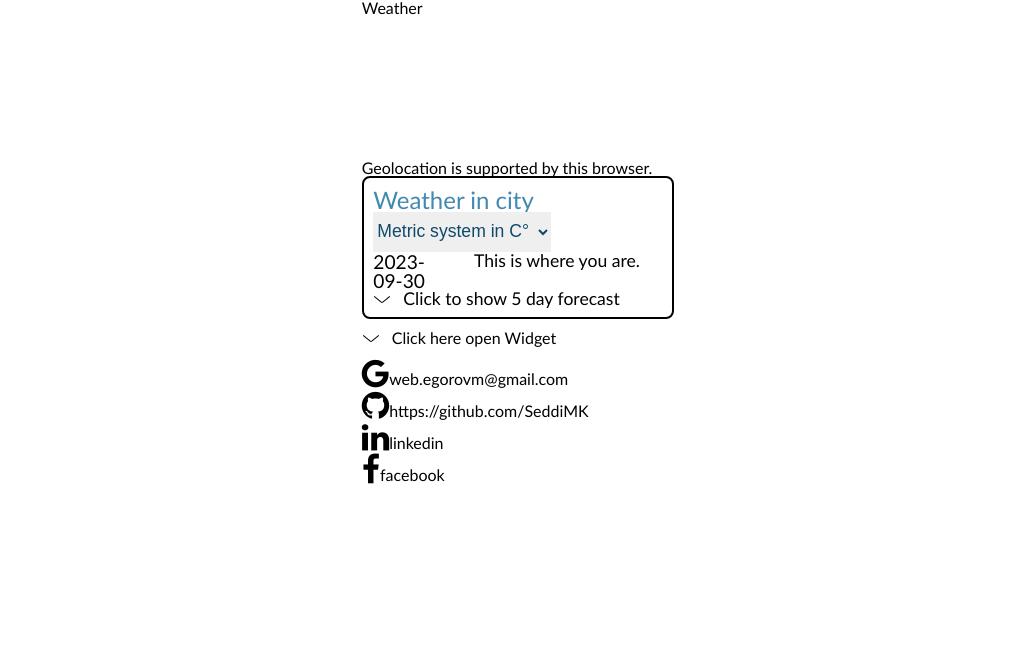
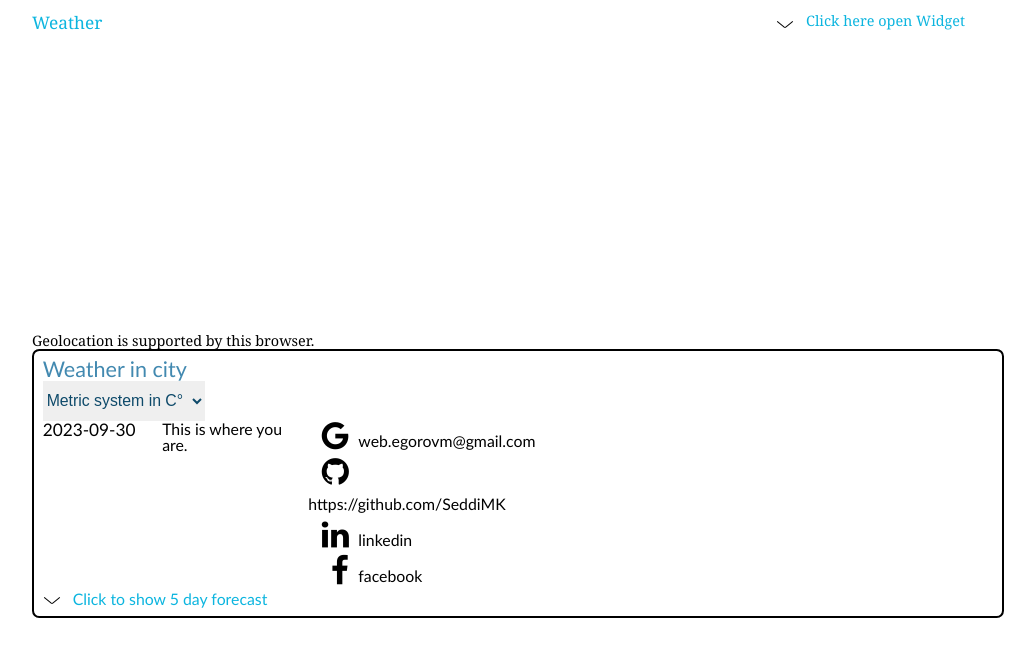
Before and after one commit to SeddiMK/weather_forecast, a plain HTML site: page index.html in a window 1280 px wide. Shown: the whole page, without its empty margins (122-1157 px from the left). Drawn offline with nearby package versions, Linux system fonts and the light colour scheme.

Commit message:
css mob_first

```diff
--- a/index.html
+++ b/index.html
@@ -17,6 +17,11 @@
             <main>
                 <section class="page">
                     <a href="/" class="page__title">Weather</a>
+
+                    <div class="weather__widget widget">
+                        <p class="widget__title open-spoiler--hover">Click here open Widget</p>
+                        <div class="widget__main" id="openweathermap-widget-1"></div>
+                    </div>
                 </section>
 
                 <section class="weather">
@@ -56,10 +61,30 @@
                                 <div class="out__map">
                                     <div id="mapholder" class="out__map-holder">This is where you are.</div>
                                 </div>
+                                <div>
+                                    <ul class="footer__about about-me ">
+                                        <li class="about-me__gmail about-me--hover">
+                                            <i class='fa fa-google fa-2x'></i><a href="https://gmail.com"
+                                                target="_blank">web.egorovm@gmail.com</a>
+                                        </li>
+                                        <li class="about-me__git about-me--hover"><i class="fa fa-github fa-2x"></i><a
+                                                href="https://github.com/SeddiMK"
+                                                target="_blank">https://github.com/SeddiMK</a></li>
+                                        <li class="about-me__linkedin about-me--hover"><i
+                                                class="fa fa-linkedin fa-2x"></i><a
+                                                href="https://linkedin.com/in/maksim-egorov-407805235"
+                                                target="_blank">linkedin</a></li>
+                                        <li class="about-me__facebook about-me--hover"><i
+                                                class="fa fa-facebook fa-2x"></i><a
+                                                href="https://https://www.facebook.com/profile.php?id=100079735658529"
+                                                target="_blank">facebook</a></li>
+
+                                    </ul>
+                                </div>
                             </div>
 
                             <div class="main-weather__forecast-spoiler">
-                                <div class="out__open-spoiler">Click to show 5 day forecast</div>
+                                <div class="out__open-spoiler open-spoiler--hover">Click to show 5 day forecast</div>
                                 <div class="main-weather__spoiler">
                                     <div class="spoiler__item">
                                         <h4>Date</h4>
@@ -120,30 +145,11 @@
                     </div> -->
                     </div>
 
-                    <div class="weather__widget widget">
-                        <p class="widget__title">Click here open Widget</p>
-                        <div class="widget__main" id="openweathermap-widget-1"></div>
-                    </div>
 
                 </section>
             </main>
 
-            <footer>
-                <div class="footer__about about-me">
-                    <p class="about-me__gmail">
-                        <i class='fa fa-google fa-2x'></i><a href="https://gmail.com"
-                            target="_blank">web.egorovm@gmail.com</a>
-                    </p>
-                    <p class="about-me__git"><i class="fa fa-github fa-2x"></i><a href="https://github.com/SeddiMK"
-                            target="_blank">https://github.com/SeddiMK</a></p>
-                    <p class="about-me__linkedin"><i class="fa fa-linkedin fa-2x"></i><a
-                            href="https://linkedin.com/in/maksim-egorov-407805235" target="_blank">linkedin</a></p>
-                    <p class="about-me__facebook"><i class="fa fa-facebook fa-2x"></i><a
-                            href="https://https://www.facebook.com/profile.php?id=100079735658529"
-                            target="_blank">facebook</a></p>
 
-                </div>
-            </footer>
         </div>
     </div>
     </div>
--- a/script.js
+++ b/script.js
@@ -167,7 +167,7 @@ function showWeather(dataW, dataGeoPos) {
   // widjet watcher ==========================================================
   window.myWidgetParam ? window.myWidgetParam : (window.myWidgetParam = []);
   window.myWidgetParam.push({
-    id: 1,
+    id: 2,
     cityid: dataWeather.id,
     appid: APIKEY,
     units: metricSys,
--- a/style.css
+++ b/style.css
@@ -1,11 +1,13 @@
 /* start null style  */
 :root {
     box-sizing: border-box;
-    font-size: calc(1vw + 0.2em);
+    /* 16px for 1440*/
+    font-size: calc(1vw + 0.10em);
 
     --min-width: 1080px;
-    --base-color: #370;
-    --base-font: 'Trebuchet MS', sans-serif;
+    --base-color: rgb(51, 90, 233);
+    --title-color: rgb(12, 181, 223);
+    --base-font: Georgia, 'Times New Roman', Times, sans-serif;
 }
 
 * {
@@ -102,39 +104,124 @@ h6 {
 
 
 .wrapper {
-    /* border-image: url(/image/bg/gory_ozero_vershiny_129263_2560x1600.jpg);
+    border-image: url(/image/bg/gory_ozero_vershiny_129263_2560x1600.jpg);
     background-repeat: no-repeat;
     background-position: center center;
     background-attachment: fixed;
     -webkit-background-size: cover;
     -moz-background-size: cover;
     -o-background-size: cover;
-    background-size: cover; */
-    display: flex;
+    background-size: cover;
+    /* display: flex;
     flex-direction: column;
-    overflow: hidden;
+    overflow: hidden; */
 
 
 }
 
 main {
-    flex: 1 1 auto;
+    /* flex: 1 1 auto; */
 }
 
 .container {
     max-width: 67.5em;
     box-sizing: content-box;
     margin: 0 auto;
-    padding: 0 0.35em;
+    padding: 0 .65em;
+    height: 100vh;
 }
 
+/************************************************************
+********************* page **********************************
+*************************************************************/
 .page {
-    min-height: 10em;
+    display: flex;
+    justify-content: space-between;
+    height: 40vh;
+    margin-top: 1em;
 }
 
-.page__title {}
+.page__title {
+    color: var(--title-color);
+    font-size: 1.2rem;
 
-.weather {}
+}
+
+/* widget =============================================== */
+.weather__widget {}
+
+.widget {}
+
+.widget__title {
+    position: relative;
+    font-size: 1rem;
+    cursor: pointer;
+    padding: 0em 2.7em 0.7em 30px;
+}
+
+
+
+.open-spoiler--hover {
+    color: var(--title-color);
+    transition: color 0.3s ease 0s;
+}
+
+.open-spoiler--hover:hover {
+    color: black;
+
+}
+
+.widget__title::before,
+.widget__title::after {
+    content: '';
+    width: 10px;
+    height: 1px;
+    background-color: #000;
+    position: absolute;
+    top: 10px;
+    transition: transform 0.3s ease 0s;
+}
+
+.widget__title::before {
+    transform: rotate(40deg);
+    left: 0;
+}
+
+.widget__title::after {
+    transform: rotate(-40deg);
+    left: 8px;
+}
+
+
+.widget__title.widget-open::before,
+.widget__title.widget-open::after {
+    background-color: rgba(255, 0, 0, 0.5);
+}
+
+.widget__title.widget-open::before {
+    transform: rotate(-40deg);
+}
+
+.widget__title.widget-open::after {
+    transform: rotate(40deg);
+}
+
+.widget__main {
+    border-radius: 0.4rem;
+    display: none;
+    align-items: center;
+    justify-content: flex-start;
+    width: 100%;
+    height: auto;
+    transition: height 0.3s ease-out;
+}
+
+/************************************************************
+********************* weather *******************************
+*************************************************************/
+.weather {
+    height: 40vh;
+}
 
 img.background {
     position: fixed;
@@ -157,7 +244,6 @@ img.background {
     font-family: 'Trebuchet MS', sans-serif;
     font-size: 1.1rem;
     padding: 0.6rem;
-    width: 100%;
 }
 
 .weather-block__title {
@@ -167,7 +253,7 @@ img.background {
 }
 
 .main-weather {
-    width: 100%;
+    /* width: 100vw; */
     text-align: left;
 }
 
@@ -175,7 +261,6 @@ img.background {
     display: flex;
     align-items: flex-start;
     justify-content: space-between;
-    width: 100%;
 }
 
 /* .out__select-wrapper {
@@ -202,7 +287,7 @@ img.background {
 }
 
 .out__map {
-    flex: 1 1 auto;
+    flex: 2 1 auto;
 }
 
 
@@ -260,6 +345,7 @@ select {
     cursor: pointer;
     padding-left: 30px;
 }
+
 
 .out__open-spoiler::before,
 .out__open-spoiler::after {
@@ -327,66 +413,37 @@ select {
 
 .spoiler__icon {}
 
-/* widget =============================================== */
-.weather__widget {}
 
-.widget {}
 
-.widget__title {
-    position: relative;
-    cursor: pointer;
-    padding: 0.7rem 0px 0.7rem 30px;
+/************************************************************
+********************* footer ********************************
+*************************************************************/
+.footer__about {}
+
+.about-me {}
+
+.about-me {}
+
+.fa {
+    width: 50px;
+    text-align: right;
+    padding-right: .3em;
 }
 
-.widget__title::before,
-.widget__title::after {
-    content: '';
-    width: 10px;
-    height: 1px;
-    background-color: #000;
-    position: absolute;
-    top: 19px;
-    transition: transform 0.3s ease 0s;
-}
-
-.widget__title::before {
-    transform: rotate(40deg);
-    left: 0;
-}
-
-.widget__title::after {
-    transform: rotate(-40deg);
-    left: 8px;
+.about-me--hover>a {
+    line-height: 2;
 }
 
 
-.widget__title.widget-open::before,
-.widget__title.widget-open::after {
-    background-color: rgba(175, 74, 195, 0.5);
+
+
+.about-me--hover {
+    transition: color 0.3s ease;
 }
 
-.widget__title.widget-open::before {
-    transform: rotate(-40deg);
+.about-me--hover:hover {
+    color: var(--base-color);
 }
-
-.widget__title.widget-open::after {
-    transform: rotate(40deg);
-}
-
-.widget__main {
-    border-radius: 0.4rem;
-    display: none;
-    align-items: center;
-    justify-content: flex-start;
-    width: 100%;
-    height: auto;
-    transition: height 0.3s ease-out;
-}
-
-/* footer =========================================================== */
-.footer__about {}
-
-.about-me {}
 
 .about-me__gmail {}
 
```
